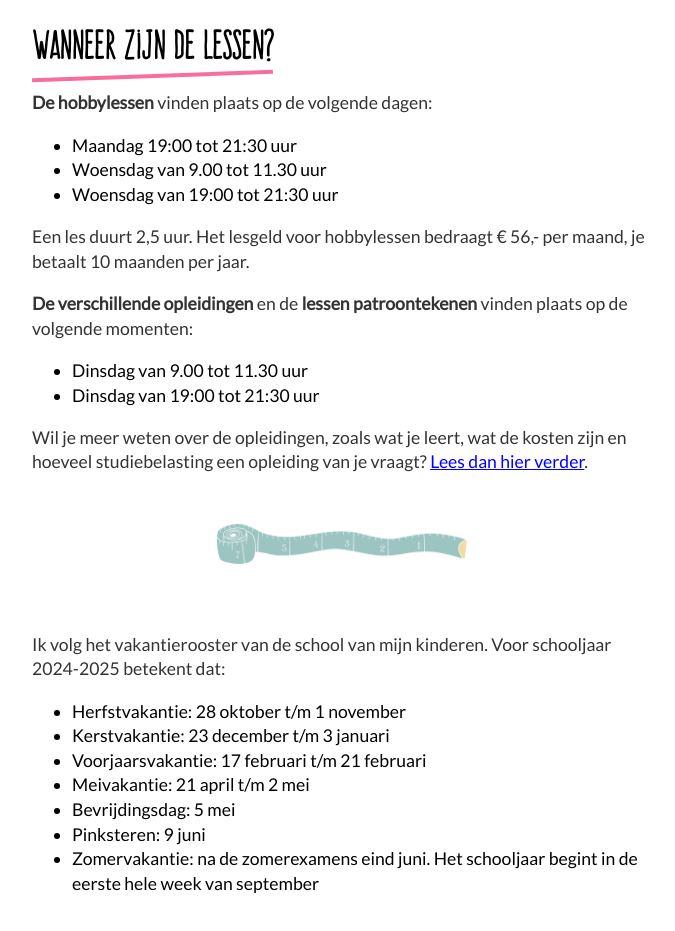
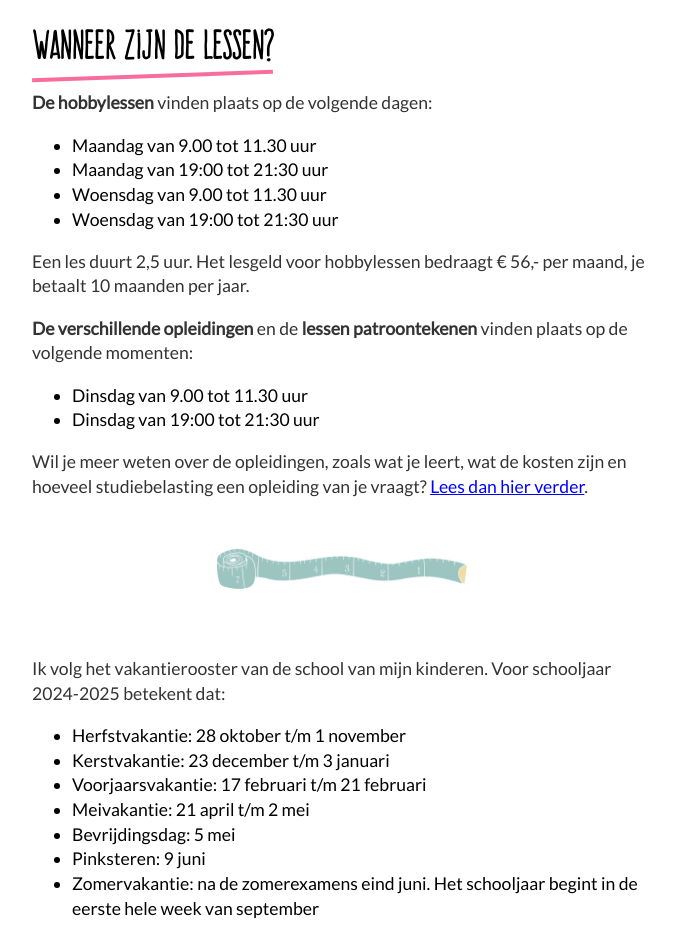
Before and after one commit to mrtnkl/hetstoffenatelier, a plain HTML site: page index.html in a window 1280 px wide. Shown: the part 3460-4391 px from the top of the page, without its empty margins (298-973 px from the left). Drawn offline with Linux system fonts and the light colour scheme; a web font is replaced by a local one.

Commit message:
Toegevoegd maandagochtend les

```diff
--- a/index.html
+++ b/index.html
@@ -154,7 +154,8 @@
               <b>De hobbylessen</b> vinden plaats op de volgende dagen:
             </p>
             <ul>
-              <li>Maandag 19:00 tot 21:30 uur</li>
+              <li>Maandag van 9.00 tot 11.30 uur</li>
+              <li>Maandag van 19:00 tot 21:30 uur</li>
               <li>Woensdag van 9.00 tot 11.30 uur</li>
               <li>Woensdag van 19:00 tot 21:30 uur</li>
             </ul>
```
